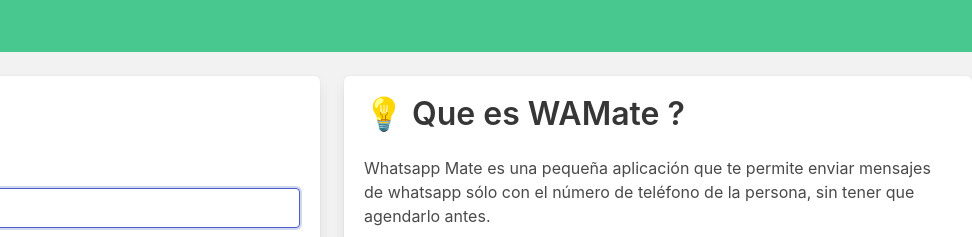
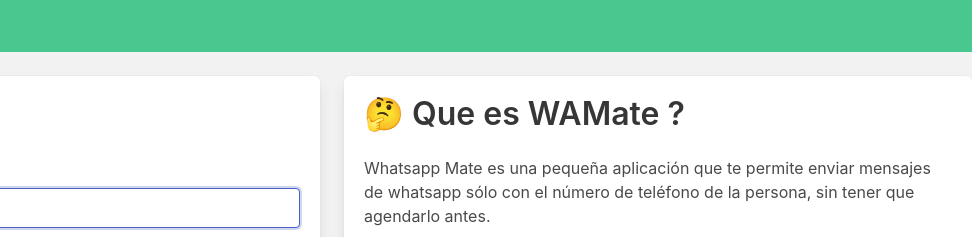
Before and after one commit to Ariel-Marconi/wamate, a plain HTML site: page site/index.html in a window 1280 px wide. Shown: the top 237 px of the page, 308-1280 px from the left. Drawn offline with nearby package versions, Linux system fonts and the light colour scheme.

Commit message:
Ahora tenemos emoji de pensante

```diff
--- a/site/index.html
+++ b/site/index.html
@@ -75,7 +75,7 @@
   <div class="column">
     <div class="box">
     <div class="content">
-        <h1 class="title">&#128161; Que es WAMate ?</h1>
+        <h1 class="title">&#129300; Que es WAMate ?</h1>
         <p>Whatsapp Mate es una peque&ntilde;a aplicaci&oacute;n que te permite enviar mensajes
         de whatsapp s&oacute;lo con el n&uacute;mero de tel&eacute;fono de la persona,
         sin tener que agendarlo antes.</p>
```
